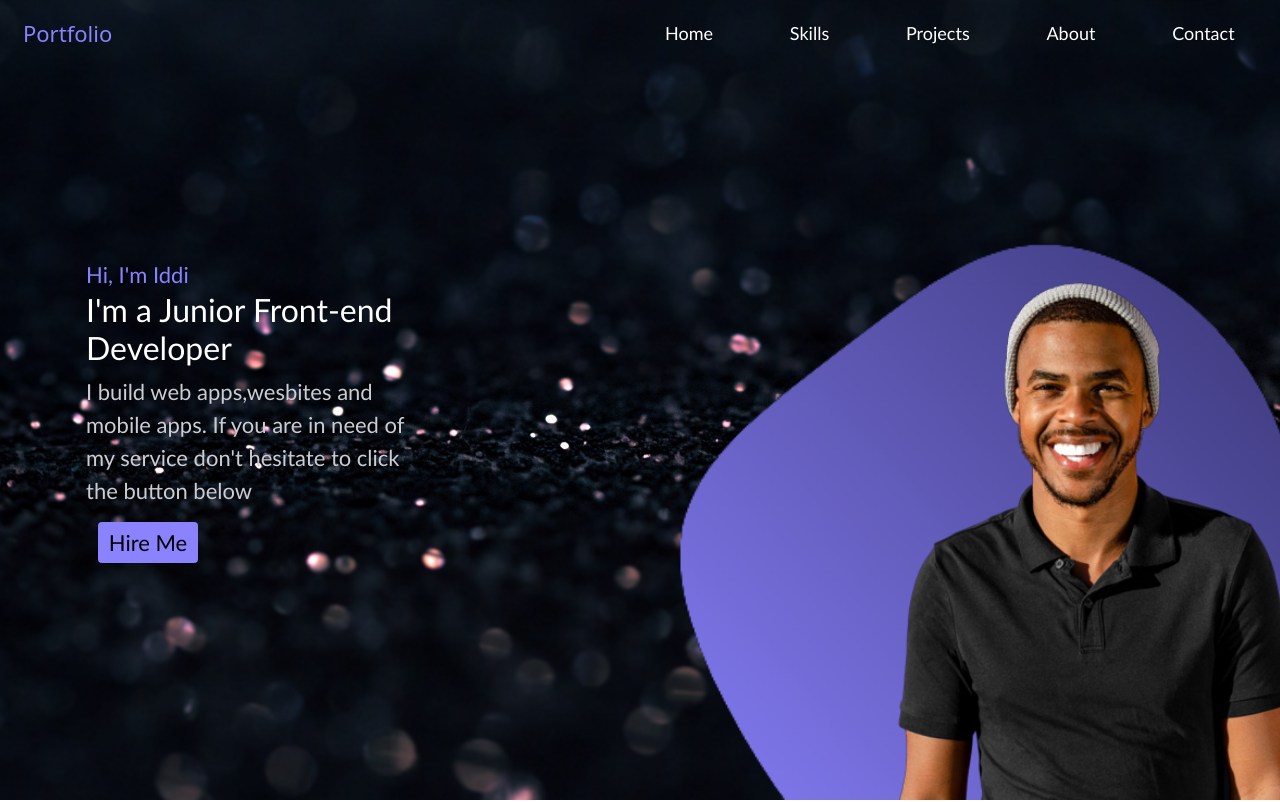
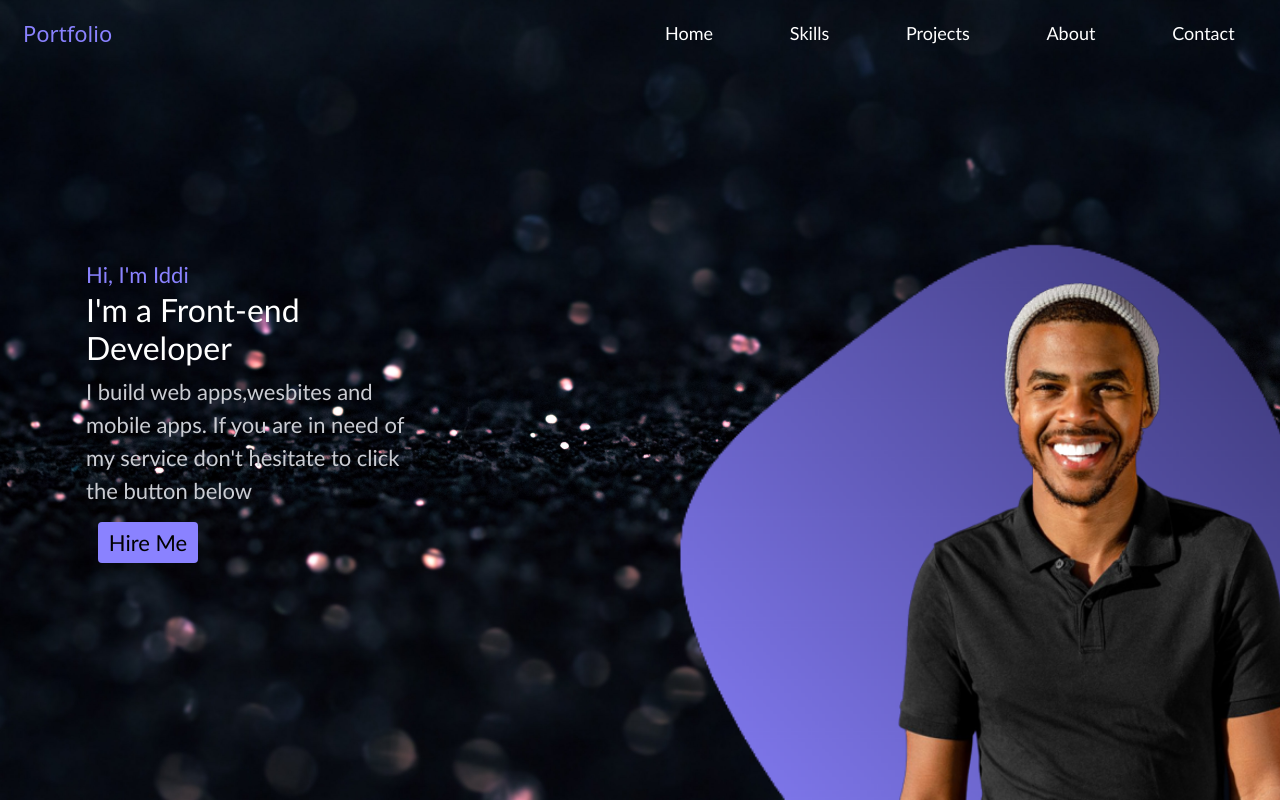
Before and after one commit to iddi5504/portolio, a plain HTML site: page index.html in a window 1280 px wide. Shown: the top 802 px of the page. Drawn offline with nearby package versions, Linux system fonts and the light colour scheme.

Commit message:
Update index.html

```diff
--- a/index.html
+++ b/index.html
@@ -30,7 +30,7 @@
       class="sectionone section d-flex flex-direction-row justify-content-start align-items-center">
       <div class="IntroText">
         <span style="color: #8a82ff;">Hi, I'm Iddi</span>
-        <h2>I'm a Junior Front-end Developer</h2>
+        <h2>I'm a Front-end Developer</h2>
         <div style="color: #cbcdd3;">
           I build web apps,wesbites and mobile apps. If you are in need of my service don't hesitate to click the button below
         </div>
```
